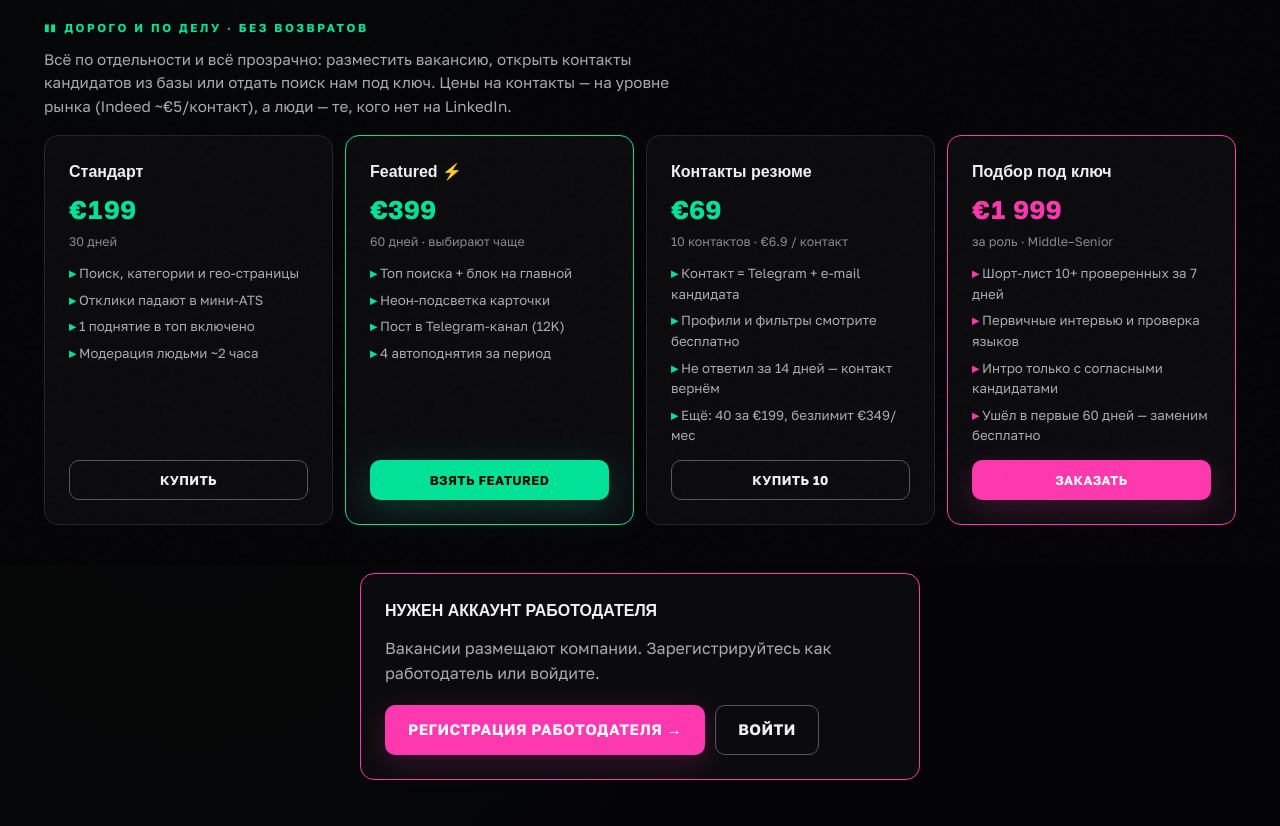
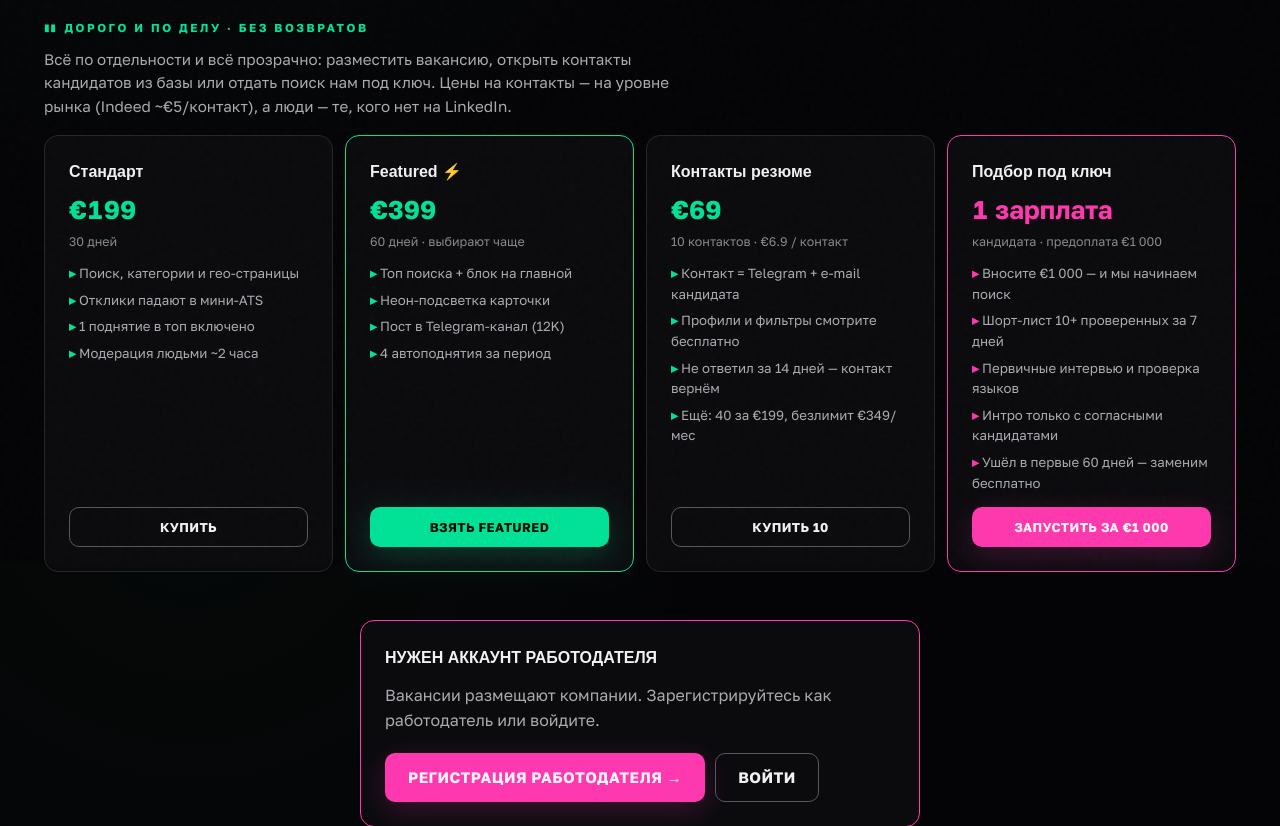
Before and after one commit to TimVR13/spinhire, a FastAPI app: page /post-job in a window 1280 px wide. Shown: the part 235-1061 px from the top of the page. Run offline with FastAPI, Linux system fonts and the light colour scheme; some web fonts are replaced.

Commit message:
fix: price turnkey hiring as salary with deposit

```diff
--- a/post-job.html
+++ b/post-job.html
@@ -172,14 +172,15 @@
       <div class="plan">
         <h3>Охота за талантами</h3>
         <p class="for-what">Middle / Senior роли</p>
-        <div class="price">€1 999 <span>/ роль</span></div>
+        <div class="price">1 зарплата <span>кандидата</span></div>
         <ul>
+          <li>Предоплата €1 000 — и начинаем поиск</li>
           <li>Шорт-лист 10+ проверенных кандидатов за 7 дней</li>
           <li>Рекрутер SpinHire проводит первичные интервью и проверку языков</li>
           <li>Интро только с согласными кандидатами</li>
           <li>Кандидат ушёл в первые 60 дней — ищем замену без доплат</li>
         </ul>
-        <button class="btn btn-pink btn-block btn-sm" data-toast="Охота за талантами — свяжемся (демо)">Заказать подбор</button>
+        <button class="btn btn-pink btn-block btn-sm" data-toast="Охота за талантами — свяжемся (демо)">Запустить за €1 000</button>
       </div>
       <div class="plan vip">
         <h3>VIP Executive Search</h3>
--- a/server/app.py
+++ b/server/app.py
@@ -353,7 +353,7 @@ PLANS = {
     "cv10": ("10 контактов из базы", 69, "Открытие 10 контактов резюме (€6.9/контакт)"),
     "cv40": ("40 контактов из базы", 199, "Открытие 40 контактов резюме (€4.98/контакт)"),
     "cvunlim": ("База резюме — безлимит / мес", 349, "Безлимитные контакты на 30 дней"),
-    "hunt": ("Подбор под ключ", 1999, "Шорт-лист под роль за 7 дней"),
+    "hunt": ("Подбор под ключ — предоплата", 1000, "Итоговая стоимость — 1 зарплата кандидата"),
 }
 
 
--- a/server/templates/post_job.html
+++ b/server/templates/post_job.html
@@ -65,14 +65,15 @@
         <form method="post" action="/checkout/cv10"><button class="btn btn-ghost btn-sm btn-block" type="submit">Купить 10</button></form></div>
 
       <div class="card tariff pinkc" style="border-color: var(--pink);"><b style="font-family: var(--font-display);">Подбор под ключ</b>
-        <div class="salary" style="color: var(--pink);">€1 999</div><span class="per">за роль · Middle–Senior</span>
+        <div class="salary" style="color: var(--pink);">1 зарплата</div><span class="per">кандидата · предоплата €1 000</span>
         <ul>
+          <li>Вносите €1 000 — и мы начинаем поиск</li>
           <li>Шорт-лист 10+ проверенных за 7 дней</li>
           <li>Первичные интервью и проверка языков</li>
           <li>Интро только с согласными кандидатами</li>
           <li>Ушёл в первые 60 дней — заменим бесплатно</li>
         </ul>
-        <form method="post" action="/checkout/hunt"><button class="btn btn-pink btn-sm btn-block" type="submit">Заказать</button></form></div>
+        <form method="post" action="/checkout/hunt"><button class="btn btn-pink btn-sm btn-block" type="submit">Запустить за €1 000</button></form></div>
     </div>
   </section>
 
```
